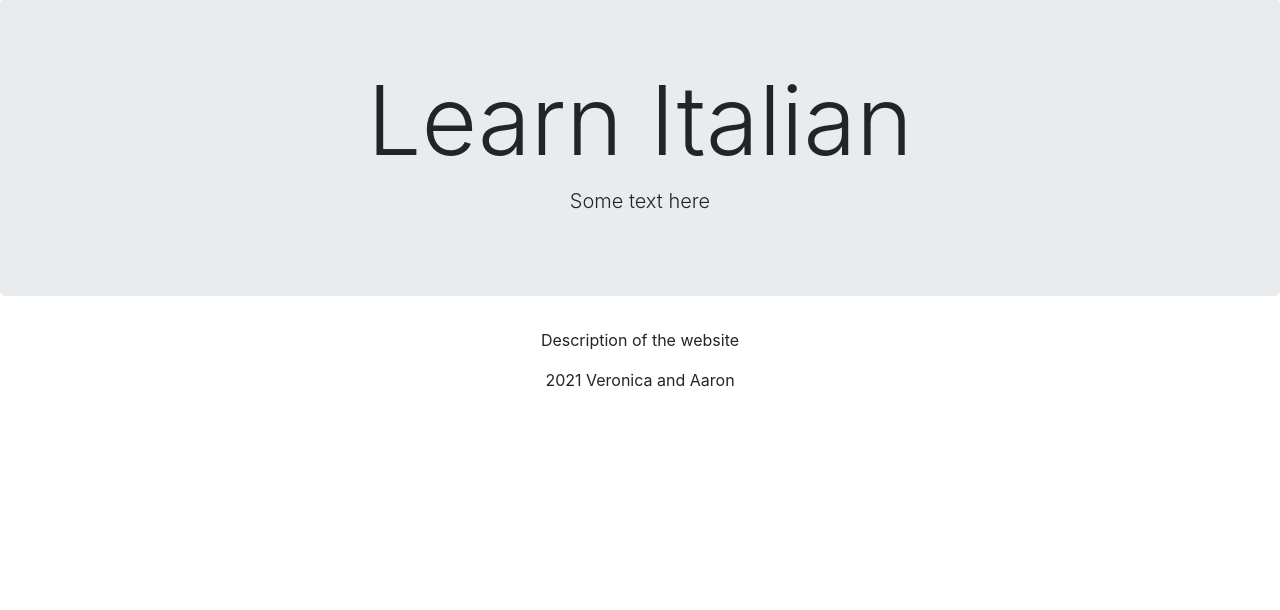
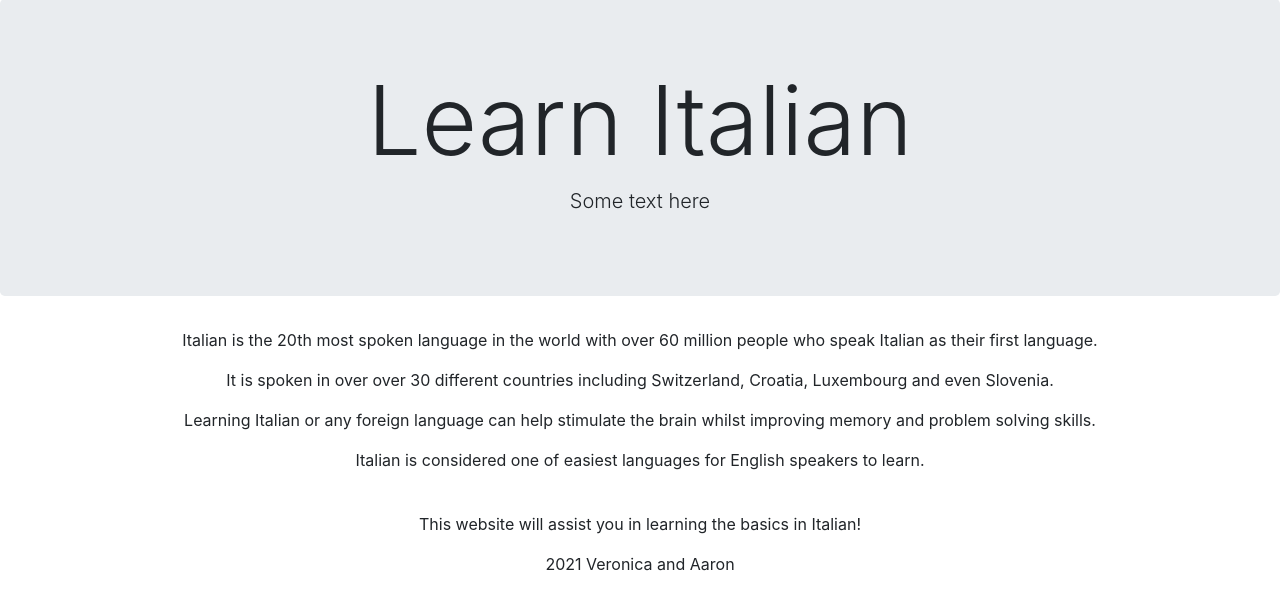
Before and after one commit to aaronnorrish/Agile-Project, a Flask app: page / in a window 1280 px wide. Shown: the part 57-667 px from the top of the page. Run offline with Flask 2, Linux system fonts and the light colour scheme.

Commit message:
Update index.html

```diff
--- a/learn_italian_flask/templates/index.html
+++ b/learn_italian_flask/templates/index.html
@@ -11,7 +11,12 @@
     </p> -->
 </div>
 <main class="container text-center">
-  <p>Description of the website</p>
+  <p>Italian is the 20th most spoken language in the world with over 60 million people who speak Italian as their first language.</p>
+  <p>It is spoken in over over 30 different countries including Switzerland, Croatia, Luxembourg and even Slovenia.</p>
+  <p>Learning Italian or any foreign language can help stimulate the brain whilst improving memory and problem solving skills.</p>
+  <p>Italian is considered one of easiest languages for English speakers to learn.</p>
+  <br>
+  <p>This website will assist you in learning the basics in Italian!</p>
 </main>
 <footer class="text-center">
   <p>2021 Veronica and Aaron</p>
```
